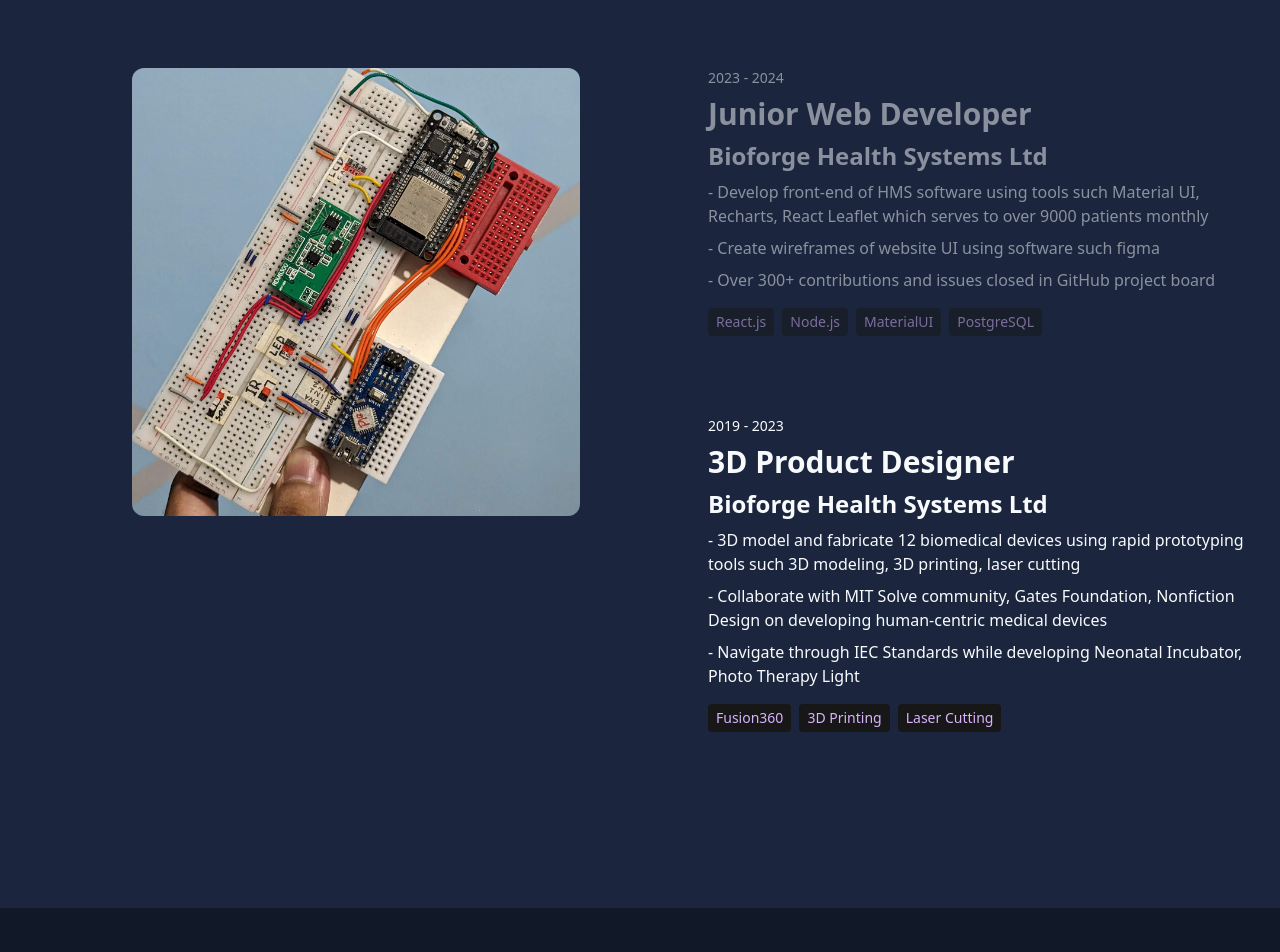
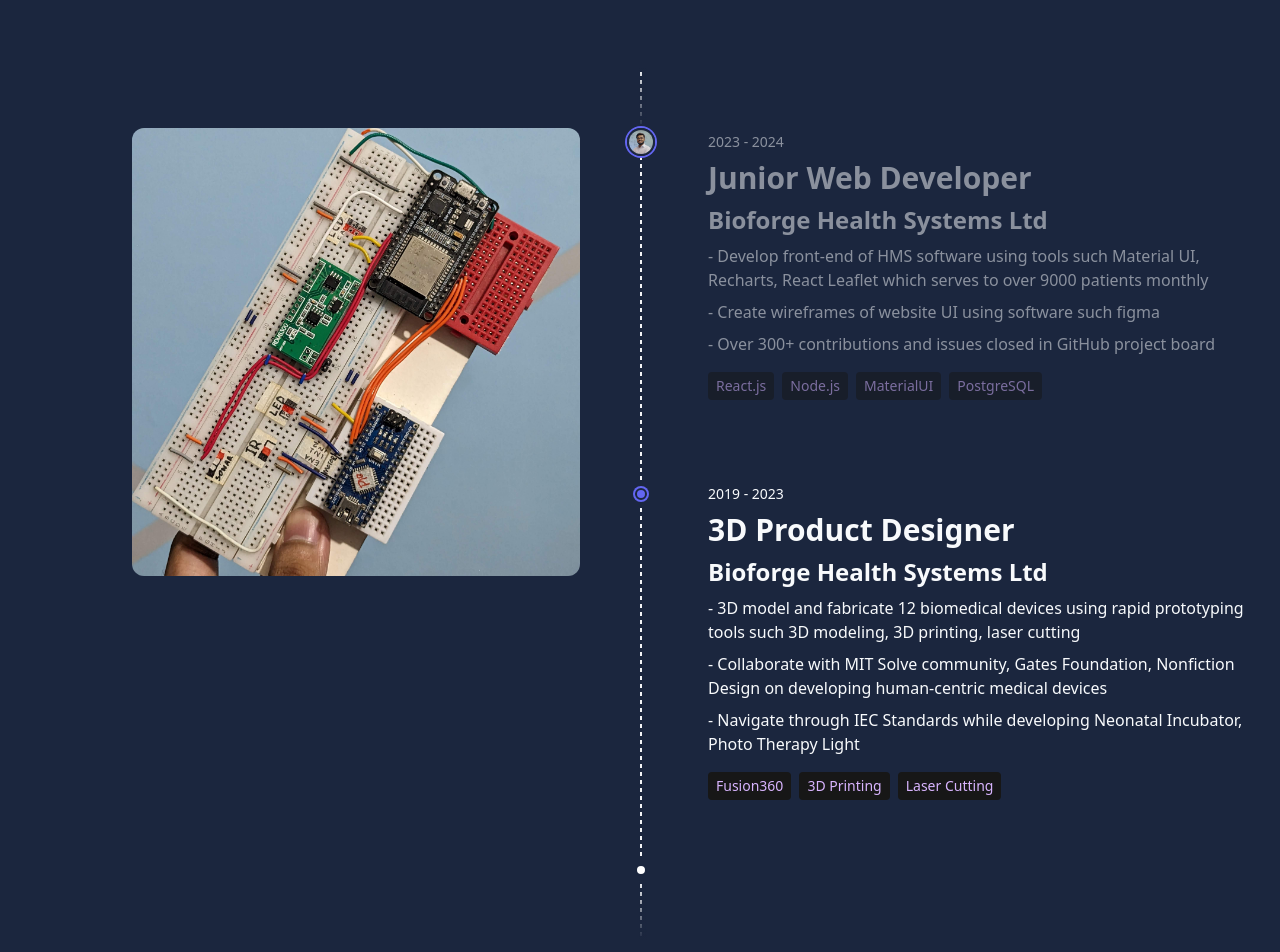
Before and after one commit to RHShihab/portfolio-react-2, a React (Vite) app: page / in a window 1280 px wide. Shown: the part 860-1812 px from the top of the page. Built offline with nearby package versions, Linux system fonts and the light colour scheme.

Commit message:
feature: add center line and sticky avatar

```diff
--- a/src/App.jsx
+++ b/src/App.jsx
@@ -5,6 +5,7 @@ import Hero from "./components/Hero";
 import Experience from "./components/Experience";
 import Projects from "./components/Projects";
 import { motion, AnimatePresence } from "framer-motion";
+import AvatarAnimationProvider from "./context/AvatarAnimationContext";
 
 const App = () => {
   const [loading, setLoading] = useState(true);
@@ -41,6 +42,7 @@ const App = () => {
         }}
       >
         <div className="custom-gradient-grid fixed top-0 left-0 w-full h-full opacity-60"></div>
+        <AvatarAnimationProvider>
           {loading ? (
             <Loader setLoading={setLoading} />
           ) : (
@@ -67,6 +69,7 @@ const App = () => {
               </motion.div>
             </>
           )}
+        </AvatarAnimationProvider>
       </motion.main>
     </AnimatePresence>
   );
--- a/src/components/Experience.jsx
+++ b/src/components/Experience.jsx
@@ -1,8 +1,49 @@
 import { EXPERIENCES } from "../constants";
 import CustomSection from "./custom/CustomSection";
 import ExperienceCarousel from "./custom/ExperienceCarousel";
+import StickyAvatar from "./custom/StickyAvatar";
 import { motion, useScroll } from "framer-motion";
 import { useRef, useState, useEffect } from "react";
+
+const WhiteDot = ({ className }) => {
+  return (
+    <div
+      className="py-[4px] absolute z-20 left-0 mt-[-10px] lg:mt-[-20px] lg:ml-[-4px] lg:left-[50%]"
+      style={{ backgroundColor: "var(--bg-color-light)" }}
+    >
+      <div
+        className={`z-20 ml-[-1px] h-[12px] w-[12px] origin-center transform rounded-full border-[2px] transition-transform bg-white`}
+        style={{ borderColor: "var(--bg-color-light)" }}
+      ></div>
+    </div>
+  );
+};
+
+const GridGradiant = (position) => {
+  return (
+    <>
+      <div className="h-[60px]"></div>
+      <div
+        className="z-10 w-[2px] from-gray-100 absolute left-[4px] mt-[-60px] h-[60px] lg:left-[50%]"
+        style={{
+          backgroundImage:
+            "linear-gradient(180deg, transparent, transparent 50%, var(--tw-gradient-from) 50%, var(--tw-gradient-from) 100%)",
+          backgroundSize: "2px 8px",
+          backgroundRepeat: "repeat-y",
+        }}
+      ></div>
+      <div
+        className="absolute left-0 z-20 mt-[-60px] h-[60px] w-[8px] lg:left-[50%] lg:ml-[-1px]"
+        style={{
+          background:
+            position === "top"
+              ? "linear-gradient(to bottom, var(--bg-color-light), transparent)"
+              : "linear-gradient(to top, var(--bg-color-light), transparent)",
+        }}
+      ></div>
+    </>
+  );
+};
 
 const ExperienceItem = ({
   experience,
@@ -46,11 +87,22 @@ const ExperienceItem = ({
   const opacity = experienceScrollIndex === index ? 1 : 0.5;
 
   return (
-    <motion.div
-      ref={ref}
-      className="lg:pb-20"
-      style={{ opacity }} // Apply opacity here
+    <motion.div ref={ref} className="lg:pb-20 lg:relative pt-1">
+      {/* Left blue dot */}
+      <div
+        className="py-[4px] absolute left-0 z-20 lg:left-[-68px] xl:left-[-72px]"
+        style={{ backgroundColor: "var(--bg-color-light)" }}
       >
+        <div
+          className={`z-20 ml-[-1px] h-[12px] w-[12px] origin-center transform rounded-full border-[2px] transition-transform  ${
+            opacity === 1
+              ? "ring-[2px] bg-indigo-500 ring-indigo-500"
+              : "bg-white"
+          }`}
+          style={{ borderColor: "var(--bg-color-light)" }}
+        ></div>
+      </div>
+      <div style={{ opacity }}>
         <p className="mb-2 text-sm">{experience.year}</p>
         <h3 className="mb-2 font-semibold text-3xl">{experience.role}</h3>
         <h4 className="mb-2 font-semibold text-2xl">{experience.company}</h4>
@@ -74,6 +126,7 @@ const ExperienceItem = ({
           alt=""
           className="mt-4 mb-10 rounded-xl lg:max-w-sm lg:hidden"
         />
+      </div>
     </motion.div>
   );
 };
@@ -87,9 +140,31 @@ const Experience = () => {
       style={{ backgroundColor: "var(--bg-color-light)" }}
     >
       <h2 className="py-20 text-center text-4xl">Experience</h2>
+      {/* Top white gradient */}
       <div className="relative">
+        <GridGradiant position="top" />
+      </div>
+      <div className="relative">
+        {/* container for the sticky avatar */}
+        <div className="absolute left-[20px] ml-[-8px] hidden h-full w-[16px] sm:left-[36px] lg:left-[50%] lg:block">
+          {/* sticky avater */}
+          <StickyAvatar />
+        </div>
+        {/* container for the experience items and carousel */}
         <div className="grid grid-cols-[8px_1fr] gap-x-[20px] lg:grid-cols-1">
-          <div className="relative row-span-4 lg:absolute lg:h-full lg:w-full "></div>
+          {/* vertical line */}
+          <div className="relative row-span-4 lg:absolute lg:h-full lg:w-full ">
+            <div
+              className="z-10 w-[2px] from-gray-100 absolute left-[50%] h-full"
+              style={{
+                backgroundImage:
+                  "linear-gradient(180deg, transparent, transparent 50%, var(--tw-gradient-from) 50%, var(--tw-gradient-from) 100%)",
+                backgroundSize: "2px 8px",
+                backgroundRepeat: "repeat-y",
+              }}
+            ></div>
+          </div>
+          {/* container for the experience items */}
           <div className="flex flex-col gap-[24px] lg:flex-row-reverse lg:gap-[128px] ">
             <div className="lg:max-w-[540px] lg:flex-1">
               {EXPERIENCES.map((experience, index) => (
@@ -112,6 +187,11 @@ const Experience = () => {
           </div>
         </div>
       </div>
+      <div className="relative">
+        <WhiteDot />
+        {/* Bottom white gradient */}
+        <GridGradiant position="bottom" />
+      </div>
     </CustomSection>
   );
 };
--- /dev/null
+++ b/src/components/custom/StickyAvatar.jsx
@@ -0,0 +1,23 @@
+import React from "react";
+import avaterImage from "../../assets/avater.png";
+import { motion } from "framer-motion";
+
+const StickyAvatar = () => {
+  return (
+    <motion.div
+      className="z-40 ml-[-5px] box-content h-[24px] w-[24px] transform rounded-full border-[2px] ring-[2px] ring-indigo-500 sticky left-[20px] top-[50%] sm:left-[36px] lg:left-[50%]"
+      style={{ borderColor: "var(--bg-color-light)" }}
+      initial={{ opacity: 1, scale: 0 }}
+      whileInView={{ opacity: 1, scale: 1 }}
+      transition={{ duration: 0.3, delay: 0.2 }}
+    >
+      <img
+        src={avaterImage}
+        alt=""
+        className="h-[24px] w-[24px] transform rounded-full transition duration-500 outline-purple-500"
+      />
+    </motion.div>
+  );
+};
+
+export default StickyAvatar;
--- a/src/context/AvatarAnimationContext.jsx
+++ b/src/context/AvatarAnimationContext.jsx
@@ -1,4 +1,3 @@
-// context/AvatarAnimationContext.js
 import React, { createContext, useState } from "react";
 
 export const AvatarAnimationContext = createContext();
--- a/src/main.jsx
+++ b/src/main.jsx
@@ -1,10 +1,5 @@
-import { StrictMode } from 'react'
-import { createRoot } from 'react-dom/client'
-import App from './App.jsx'
-import './index.css'
+import { createRoot } from "react-dom/client";
+import App from "./App.jsx";
+import "./index.css";
 
-createRoot(document.getElementById('root')).render(
-  <StrictMode>
-    <App />
-  </StrictMode>,
-)
+createRoot(document.getElementById("root")).render(<App />);
```
Lines whose indentation alone changed are shown as unchanged.
